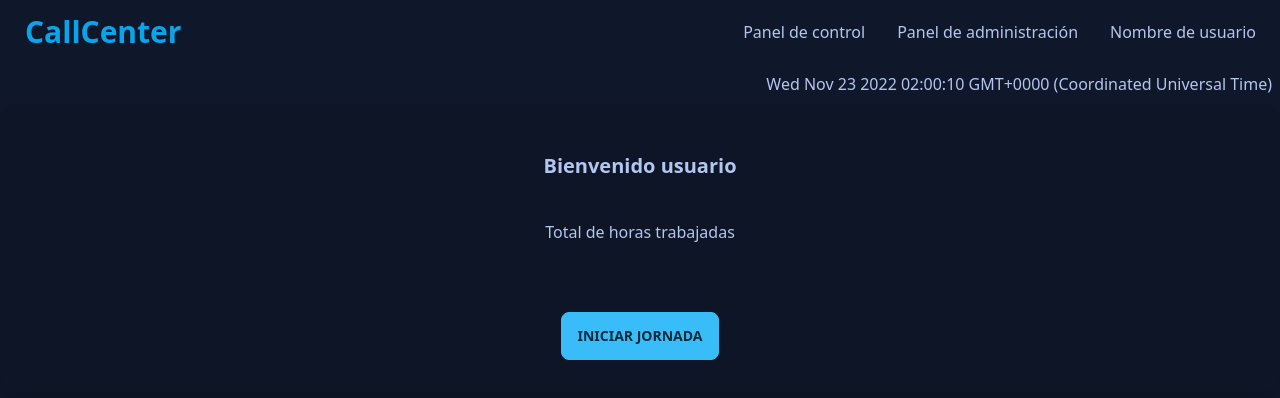
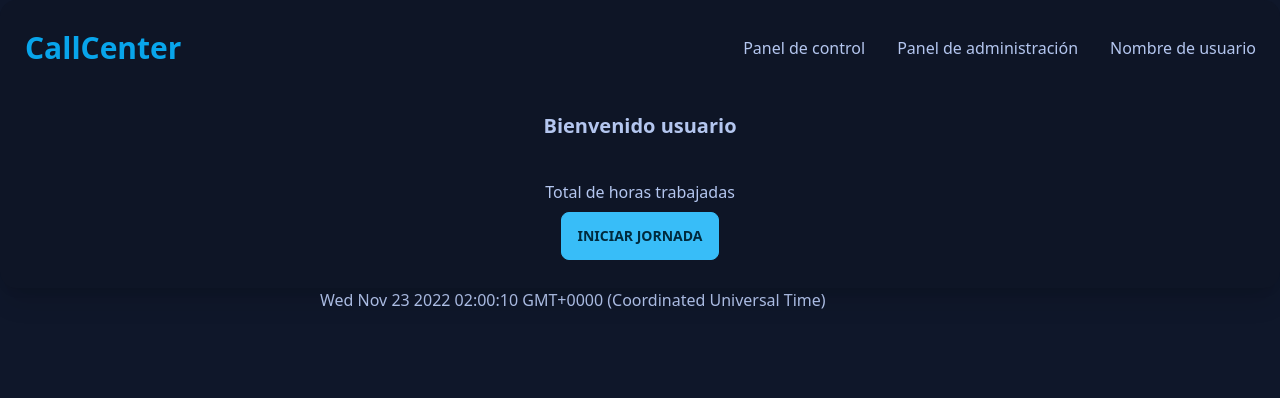
Before and after one commit to diego-vecch/hourMeter-callCenter-frontend, a React (Vite) app: page /user-control-panel in a window 1280 px wide. Shown: the top 398 px of the page. Built offline with nearby package versions, Linux system fonts and the light colour scheme.

Commit message:
hotfix: change position navbar in panel-user-control

```diff
--- a/src/components/DateIcon.jsx
+++ b/src/components/DateIcon.jsx
@@ -7,7 +7,7 @@ export const DateIcon = () => {
 
   return (
     <>
-      <div className="p-2 float-right">{fecha}</div>
+      <div className="px-80">{fecha}</div>
     </>
   );
 };
--- a/src/components/Initiation.jsx
+++ b/src/components/Initiation.jsx
@@ -1,7 +1,11 @@
+import { Navbar } from "./Navbar";
+
 export const Initiation = ({setMode}) => {
   return (
     <>
+
       <div className="container mx-auto w-full h-72 card bg-base-200 shadow-xl pt-4">
+      <Navbar/>
         <div className="card-body items-center text-center">
           <h2 className="card-title">Bienvenido usuario</h2>
           <p className="pt-8">Total de horas trabajadas</p>
--- a/src/components/Navbar.jsx
+++ b/src/components/Navbar.jsx
@@ -5,7 +5,7 @@ export const Navbar = () => {
   console.log(location);
 
   return (
-    <div className="navbar bg-base-100">
+    <div className="navbar bg-base-200">
       <div className="navbar-start">
         <a className="btn btn-ghost normal-case text-3xl text-primary-focus">CallCenter</a>
       </div>
--- a/src/pages/UserControlPanel.jsx
+++ b/src/pages/UserControlPanel.jsx
@@ -2,7 +2,6 @@ import { DateIcon } from "../components/DateIcon";
 import { Initiation } from "../components/Initiation";
 import { Working } from "../components/Working";
 import { useEffect, useState } from "react";
-import { Navbar } from "../components/Navbar";
 
 export const UserControlPanel = () => {
   const [mode, setMode] = useState("none");
@@ -13,10 +12,9 @@ export const UserControlPanel = () => {
 
   return (
     <>
-      <Navbar />
-      <DateIcon />
       {mode === "none" && <Initiation setMode={setMode} />}
       {mode === "working" && <Working />}
+      <DateIcon />
     </>
   );
 };
```
